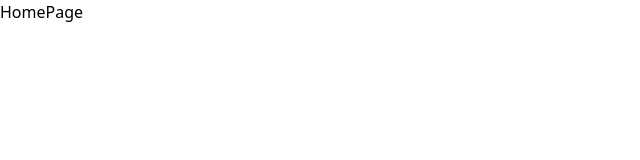
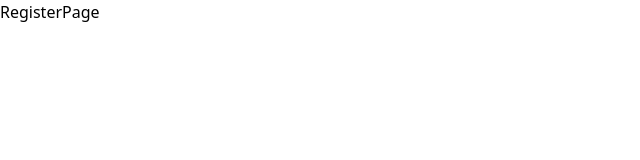
Before and after one commit to Agencia-de-turismo/agencia-de-turismo-front-end, a React (Vite) app: page / in a window 1280 px wide. Shown: the top 160 px of the page, without its empty margins (0-640 px from the left). Built offline with nearby package versions, Linux system fonts and the light colour scheme.

Commit message:
modificar ruta principal al register

```diff
--- a/src/auth/pages/RegisterPage.jsx
+++ b/src/auth/pages/RegisterPage.jsx
@@ -1,5 +1,7 @@
 export const RegisterPage = () => {
 	return (
-		<h1>RegisterPage</h1>
-	)
-}
+		<div className="flex items-center justify-center w-full h-screen">
+			<h1 className="text-5xl font-bold">RegisterPage</h1>
+		</div>
+	);
+};
--- a/src/router/AppRouter.jsx
+++ b/src/router/AppRouter.jsx
@@ -1,41 +1,21 @@
 import { createBrowserRouter } from "react-router-dom";
 
-import { HomeLayout } from "../tourism/layouts/HomeLayout";
 import { AuthLayout } from "../auth/layouts/AuthLayout";
-
 import { ErrorPage } from "../tourism/pages/ErrorPage";
-import { HomePage } from "../tourism/pages/HomePage";
-
 import { RegisterPage } from "../auth/pages/RegisterPage";
-import { LoginPage } from "../auth/pages/LoginPage";
 
 
 export const router = createBrowserRouter([
 	{
-		path: "/",
-		errorElement: <ErrorPage/>,
-		element: <HomeLayout/>,
-		children: [
-			{
-				path: "/",
-				index: true,
-				element: <HomePage/>
-			}
-		]
-	},
-	{
-		path: "/auth",
-		errorElement: <ErrorPage/>,
+		path: '/',
+		errorElement: <ErrorPage />,
 		element: <AuthLayout />,
 		children: [
 			{
-				path: "/auth/login",
-				element: <LoginPage />
+				path: '/',
+				index: true,
+				element: <RegisterPage />,
 			},
-			{
-				path: "/auth/register",
-				element: <RegisterPage />
-			}
-		]
-	}
-])
+		],
+	},
+]);
```
